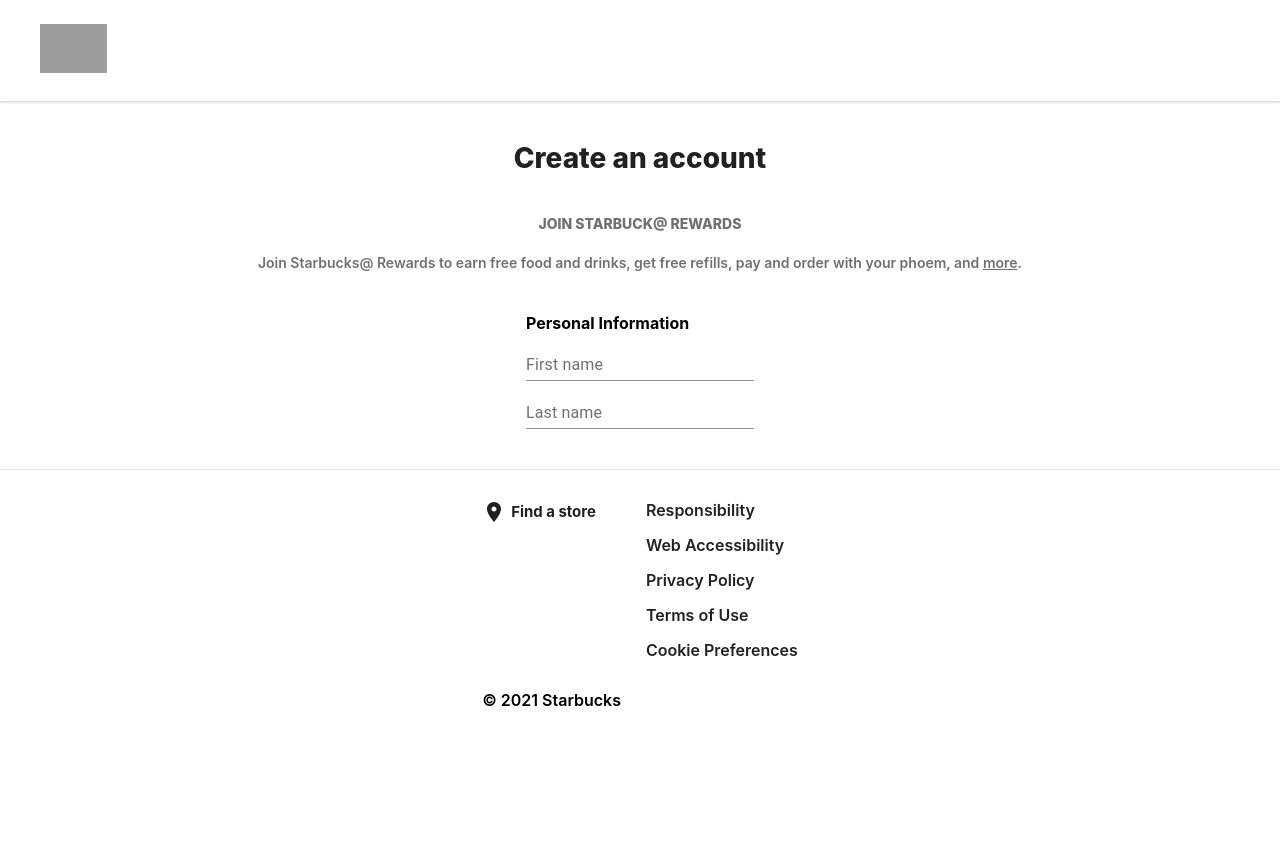
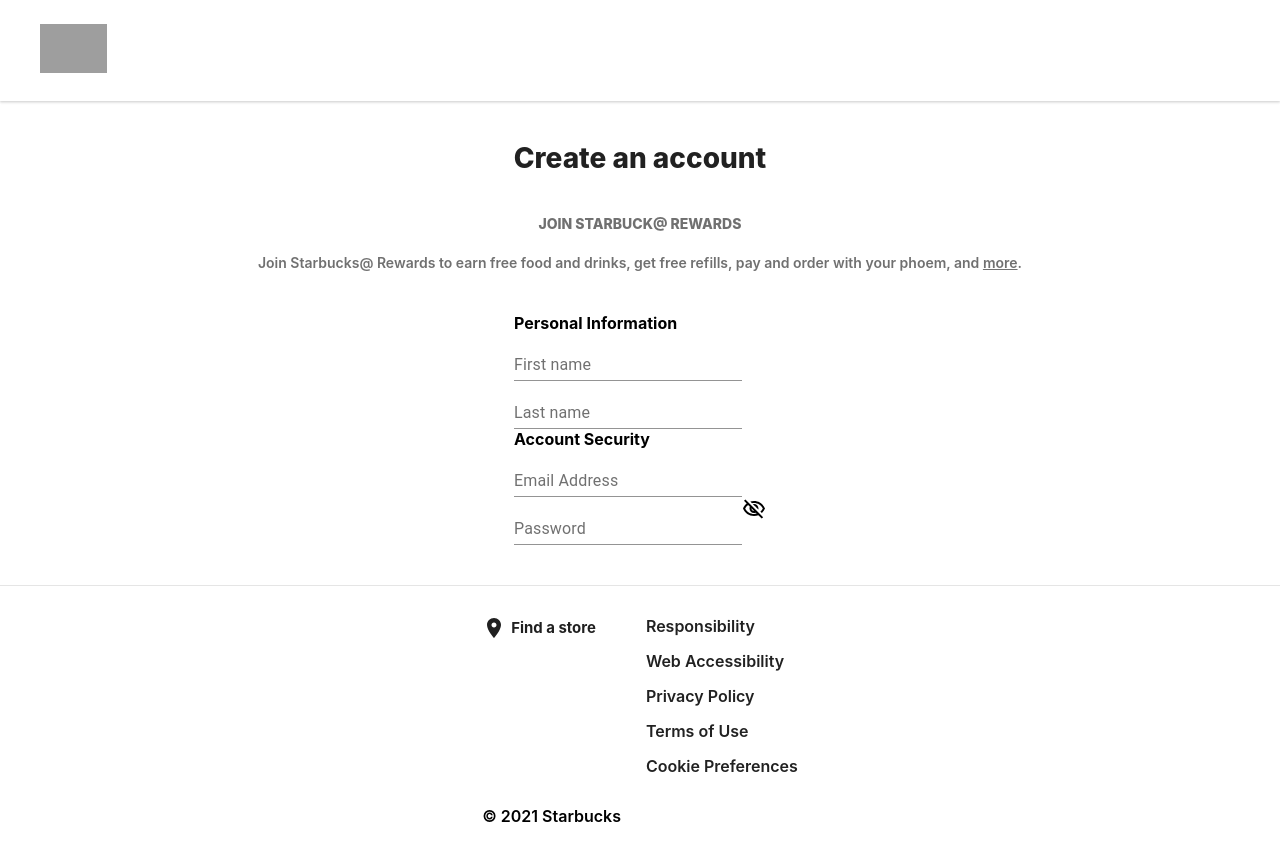
Before and after one commit to NwaguChima/starbucks_react, a React (Create React App) app: page /account/create in a window 1280 px wide. Shown: the top 860 px of the page. Before the commit the page ends 800 px from the top, so only its background shows below. Built offline with nearby package versions, Linux system fonts and the light colour scheme; no server answers; grey boxes are pictures that could not be loaded.

Commit message:
added email and pass

```diff
--- a/src/components/signupForm/SignupForm.jsx
+++ b/src/components/signupForm/SignupForm.jsx
@@ -1,12 +1,15 @@
 import { TextField } from "@material-ui/core";
-import React from "react";
+import React, { useState } from "react";
 import { useForm } from "react-hook-form";
 import CloseIcon from "@material-ui/icons/Close";
 import ReportProblemRoundedIcon from "@material-ui/icons/ReportProblemRounded";
+import VisibilityOffOutlinedIcon from "@material-ui/icons/VisibilityOffOutlined";
+import VisibilityOutlinedIcon from "@material-ui/icons/VisibilityOutlined";
 import "./SignupForm.css";
 
 const SignupForm = () => {
   const { register, handleSubmit, watch, errors } = useForm();
+  const [passwordShown, setPasswordShown] = useState(false);
 
   return (
     <div className="signupForm">
@@ -60,6 +63,66 @@
               </div>
             )}
           </div>
+
+          <h4 className="signupForm__section">Account Security</h4>
+          <div className="signupForm__inputContainer">
+            <TextField
+              name="email"
+              label="Email Address"
+              type="email"
+              InputLabelProps={{
+                style: { color: "rgba(0,0,0,.56)" },
+              }}
+              InputProps={{ style: { fontWeight: "800" } }}
+              className="signupForm__input"
+              inputRef={register({ required: true })}
+            />
+            {errors.email && (
+              <div className="signupForm__error">
+                <CloseIcon fontSize="small" />
+                <span>Enter an email.</span>
+                <ReportProblemRoundedIcon
+                  fontSize="small"
+                  className="signupForm__reportIcon"
+                />
+              </div>
+            )}
+          </div>
+
+          <div className="signupForm__inputContainer">
+            <TextField
+              name="password"
+              label="Password"
+              type={passwordShown ? "text" : "password"}
+              InputLabelProps={{
+                style: { color: "rgba(0,0,0,.56)" },
+              }}
+              InputProps={{ style: { fontWeight: "800" } }}
+              className="signupForm__input"
+              inputRef={register({ required: true })}
+            />
+            {passwordShown ? (
+              <VisibilityOutlinedIcon
+                onClick={() => setPasswordShown(!passwordShown)}
+                className="signupForm__visibilityIcon"
+              />
+            ) : (
+              <VisibilityOffOutlinedIcon
+                onClick={() => setPasswordShown(!passwordShown)}
+                className="signupForm__visibilityIcon"
+              />
+            )}
+            {errors.password && (
+              <div className="signupForm__error">
+                <CloseIcon fontSize="small" />
+                <span>Enter an password.</span>
+                <ReportProblemRoundedIcon
+                  fontSize="small"
+                  className="login__reportIcon"
+                />
+              </div>
+            )}
+          </div>
         </form>
       </div>
     </div>
```
